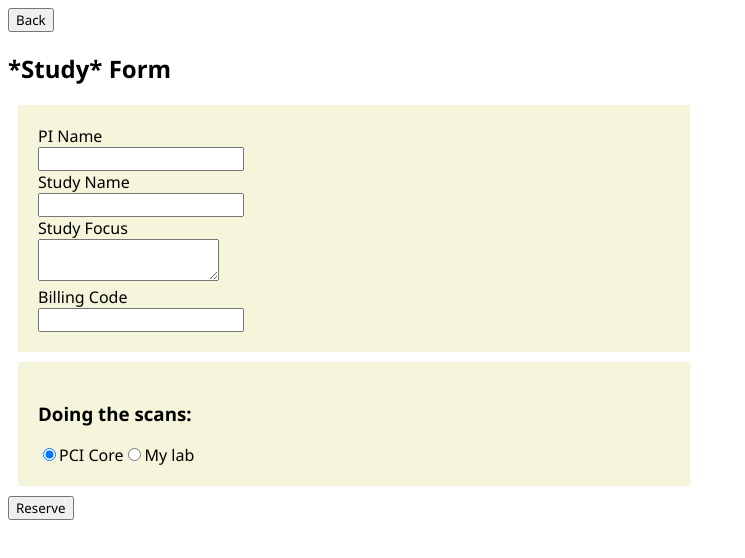
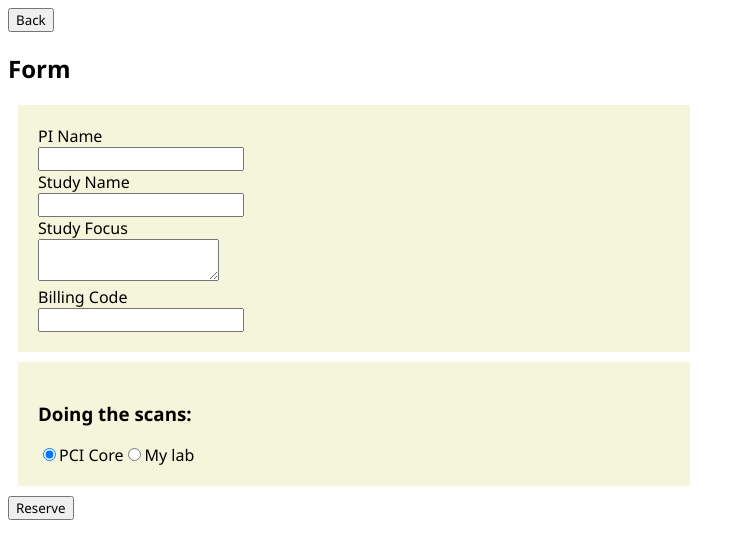
Before and after one commit to Jameson789/ilab-booking, a Next.js app in the folder next-frontend/: page /reserve in a window 1280 px wide. Shown: the top 558 px of the page, without its empty margins (0-745 px from the left). Built offline with nearby package versions, Linux system fonts and the light colour scheme.

Commit message:
Change form title based on reserve button pressed

```diff
--- a/next-frontend/app/reserve/page.jsx
+++ b/next-frontend/app/reserve/page.jsx
@@ -1,5 +1,9 @@
-import Reserve from "@/components/form/ReservePage";
+'use client'
+import ReservePage from "@/components/form/ReservePage";
+import { useSearchParams } from "next/navigation";
 
 export default function Page() {
-  return <Reserve />;
+  const searchParams = useSearchParams();
+  const machineName = searchParams.get("machine");
+  return <ReservePage machineName={machineName}/>;
 }
--- a/next-frontend/components/form/ReserveForm.jsx
+++ b/next-frontend/components/form/ReserveForm.jsx
@@ -1,7 +1,7 @@
 'use client'
 import { useState } from 'react'
 import '../../app/globals.css'
-function ReserveForm() {
+function ReserveForm({ machineName }) {
     const [formData, setFormData] = useState({
         piName: '',
         studyName: '',
@@ -19,7 +19,7 @@ function ReserveForm() {
 
     return (
         <>
-            <h2>*Study* Form </h2>
+            <h2>{machineName} Form </h2>
             <div className="form-section">
                 <form>
                     <label>PI Name</label>
--- a/next-frontend/components/form/ReservePage.jsx
+++ b/next-frontend/components/form/ReservePage.jsx
@@ -4,7 +4,7 @@ import { useRouter } from "next/navigation";
 import ReserveForm from "./ReserveForm";
 import LabChoice from "./LabChoice";
 
-function Reserve() {
+function Reserve({ machineName }) {
     const router = useRouter();
 
 
@@ -14,7 +14,7 @@ function Reserve() {
     return (
         <>
             <button onClick={handleClick}>Back</button>
-            <ReserveForm />
+            <ReserveForm machineName={machineName}/>
             <LabChoice />
 
 
--- a/next-frontend/components/main-page/MakeReservationSection.jsx
+++ b/next-frontend/components/main-page/MakeReservationSection.jsx
@@ -7,9 +7,9 @@ function MakeReservationSection() {
   return (
     <>
       <h2>Make a Reservation</h2>
-      <ReservationButton />
-      <ReservationButton />
-      <ReservationButton />
+      <ReservationButton machineName="MRI" />
+      <ReservationButton machineName="Ultrasound" />
+      <ReservationButton machineName="Other"/>
 
     </>
   );
--- a/next-frontend/components/main-page/ReservationButton.jsx
+++ b/next-frontend/components/main-page/ReservationButton.jsx
@@ -2,17 +2,17 @@
 
 import { useRouter } from "next/navigation";
 
-function ReservationButton() {
+function ReservationButton({ machineName }) {
   const router = useRouter();
 
   const handleClick = () => {
-    router.push("/reserve");
+    router.push(`/reserve?machine=${encodeURIComponent(machineName)}`);
   };
 
   return (
     <>
       <button onClick={handleClick}>
-        RESERVE
+        {machineName}
       </button>
     </>
   );
```
